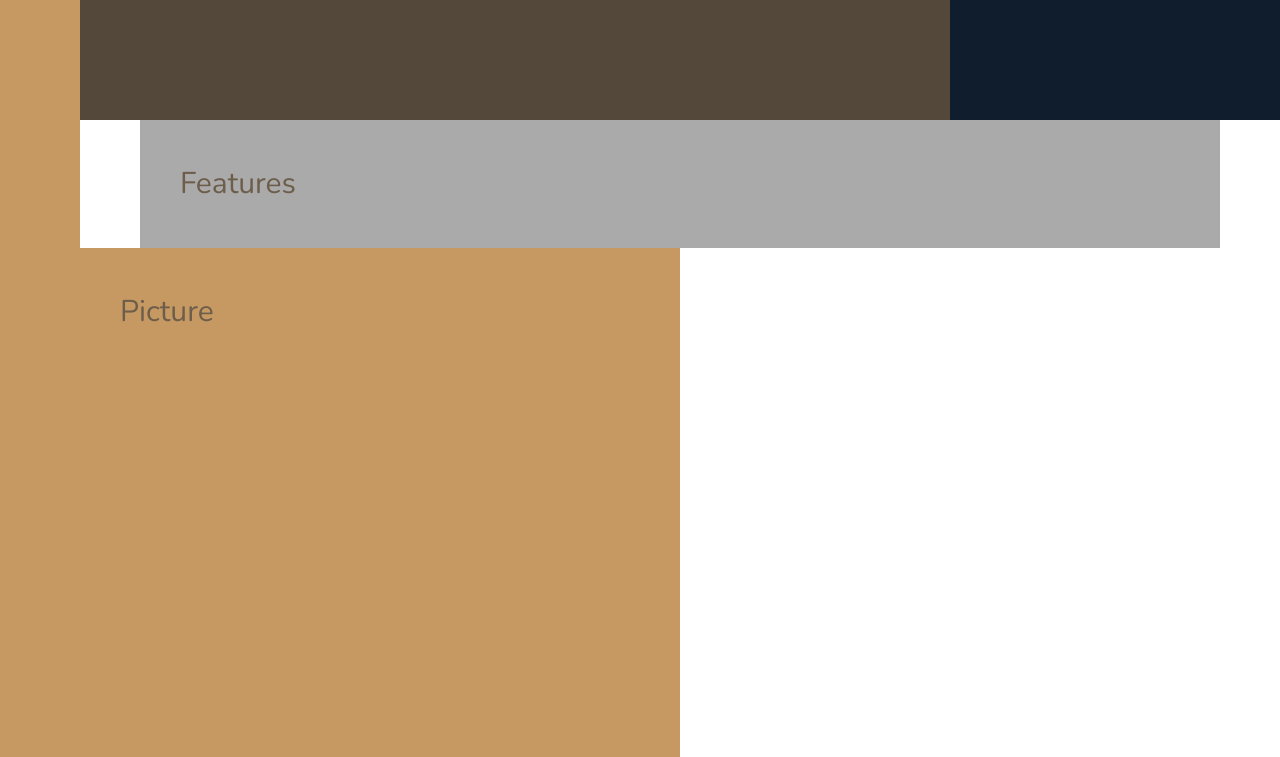
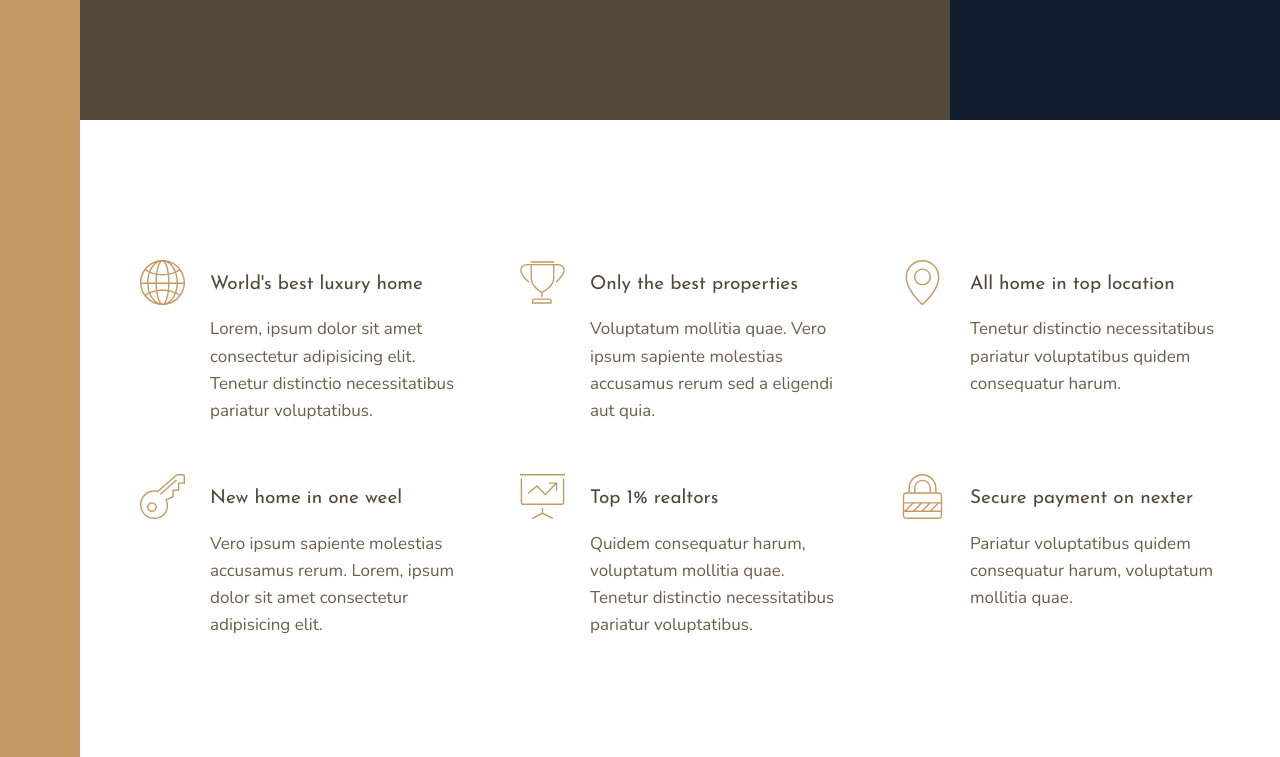
Before and after one commit to kdbeer/Sass-practice, a website: page nexter/index.html in a window 1280 px wide. Shown: the part 520-1277 px from the top of the page. Drawn offline with nearby package versions, Linux system fonts and the light colour scheme.

Commit message:
completed features section

```diff
--- a/nexter/index.html
+++ b/nexter/index.html
@@ -27,7 +27,60 @@
     </div>
 
     <section class="features">
-        Features
+        <div class="feature">
+            <svg class="feature__icon">
+                <use xlink:href="img/sprite.svg#icon-global"></use>
+            </svg>
+            <h4 class="heading-4 heading-4--dark">World's best luxury home</h4>
+            <p class="feature__text">
+                Lorem, ipsum dolor sit amet consectetur adipisicing elit. Tenetur distinctio necessitatibus pariatur voluptatibus.
+            </p>
+        </div>
+        <div class="feature">
+            <svg class="feature__icon">
+                <use xlink:href="img/sprite.svg#icon-trophy"></use>
+            </svg>
+            <h4 class="heading-4 heading-4--dark">Only the best properties</h4>
+            <p class="feature__text">
+                Voluptatum mollitia quae. Vero ipsum sapiente molestias accusamus rerum sed a eligendi aut quia.
+            </p>
+        </div>
+        <div class="feature">
+            <svg class="feature__icon">
+                <use xlink:href="img/sprite.svg#icon-map-pin"></use>
+            </svg>
+            <h4 class="heading-4 heading-4--dark">All home in top location</h4>
+            <p class="feature__text">
+                Tenetur distinctio necessitatibus pariatur voluptatibus quidem consequatur harum.
+            </p>
+        </div>
+        <div class="feature">
+            <svg class="feature__icon">
+                <use xlink:href="img/sprite.svg#icon-key"></use>
+            </svg>
+            <h4 class="heading-4 heading-4--dark">New home in one weel</h4>
+            <p class="feature__text">
+                Vero ipsum sapiente molestias accusamus rerum. Lorem, ipsum dolor sit amet consectetur adipisicing elit.
+            </p>
+        </div>
+        <div class="feature">
+            <svg class="feature__icon">
+                <use xlink:href="img/sprite.svg#icon-presentation"></use>
+            </svg>
+            <h4 class="heading-4 heading-4--dark">Top 1% realtors</h4>
+            <p class="feature__text">
+                Quidem consequatur harum, voluptatum mollitia quae. Tenetur distinctio necessitatibus pariatur voluptatibus.
+            </p>
+        </div>
+        <div class="feature">
+            <svg class="feature__icon">
+                <use xlink:href="img/sprite.svg#icon-lock"></use>
+            </svg>
+            <h4 class="heading-4 heading-4--dark">Secure payment on nexter</h4>
+            <p class="feature__text">
+                Pariatur voluptatibus quidem consequatur harum, voluptatum mollitia quae.
+            </p>
+        </div>
     </section>
 
     <div class="story__pictures">
--- a/nexter/sass/_base.scss
+++ b/nexter/sass/_base.scss
@@ -32,8 +32,4 @@ body {
     display: grid;
     grid-template-rows: 80vh min-content 40vw repeat(3, min-content); // grid-template-columns:8rem 1fr repeat(8, minmax(min-content, 14rem)) 1fr;
     grid-template-columns: [sidebar-start]8rem [sidebar-end full-start] minmax( 6rem, 1fr) [center-start] repeat(8, [col-start]minmax(min-content, 14rem) [col-end]) [center-end] minmax( 6rem, 1fr) [full-end];
-    &>* {
-        padding: 40px;
-        font-size: 3rem;
-    }
 }
--- a/nexter/sass/_features.scss
+++ b/nexter/sass/_features.scss
@@ -1,4 +1,25 @@
 .features {
-    background-color: $color-grey-light-2;
+    margin: 15rem 0;
     grid-column: center-start / center-end;
+    display: grid; // grid-template-columns: repeat(3, 1fr);
+    grid-template-columns: repeat(auto-fit, minmax(25rem, 1fr));
+    grid-gap: 6rem;
+    align-items: flex-start;
 }
+
+.feature {
+    display: grid;
+    grid-template-columns: min-content 1fr;
+    grid-row-gap: 1.5rem;
+    grid-column-gap: 2.5rem;
+    &__icon {
+        fill: $color-primary;
+        width: 4.5rem;
+        height: 4.5rem;
+        grid-row: 1 / span 2;
+        transform: translateY(-1rem);
+    }
+    &__text {
+        font-size: 1.7rem;
+    }
+}
--- a/nexter/sass/_typography.scss
+++ b/nexter/sass/_typography.scss
@@ -0,0 +1,28 @@
+%heading {
+    font-family: $font-display;
+    font-weight: 400;
+}
+
+.heading-1 {
+    @extend %heading;
+}
+
+.heading-4 {
+    @extend %heading;
+}
+
+.heading-4 {
+    @extend %heading;
+}
+
+.heading-4 {
+    @extend %heading;
+    font-size: 1.9rem;
+    &--light {
+        color: $color-grey-light-1;
+    }
+
+    &--dark {
+        color: $color-grey-dark-1;
+    }
+}
```
Also changed, not shown: nexter/css/style.css.
